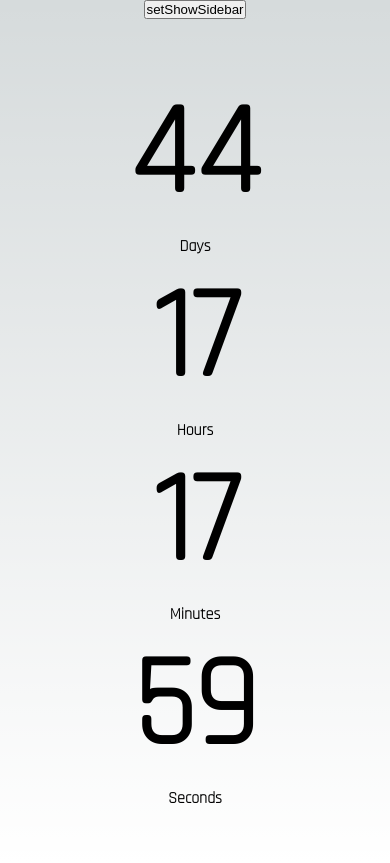
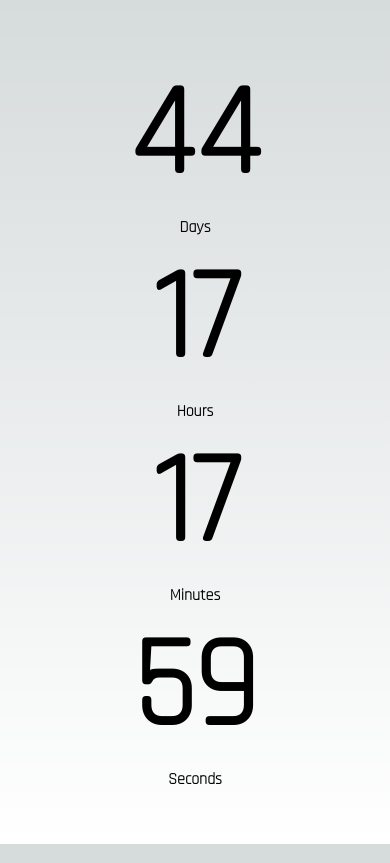
Before and after one commit to hungnguyen-kt/nextjs-countdown-timer, a Next.js app: page / in a window 390 px wide. Built offline with nearby package versions, Linux system fonts and the light colour scheme.

Commit message:
update mobile

```diff
--- a/app/(root)/page.tsx
+++ b/app/(root)/page.tsx
@@ -51,7 +51,7 @@ export default function Home() {
 
   return (
     <main className={styles.main}>
-      <button onClick={() => setShowSidebar(true)}>setShowSidebar</button>
+      {/* <button onClick={() => setShowSidebar(true)}>setShowSidebar</button> */}
       {showSidebar && (
         <div className={styles.sidebar}>
           <div className={styles.sidebar__header}>
```
